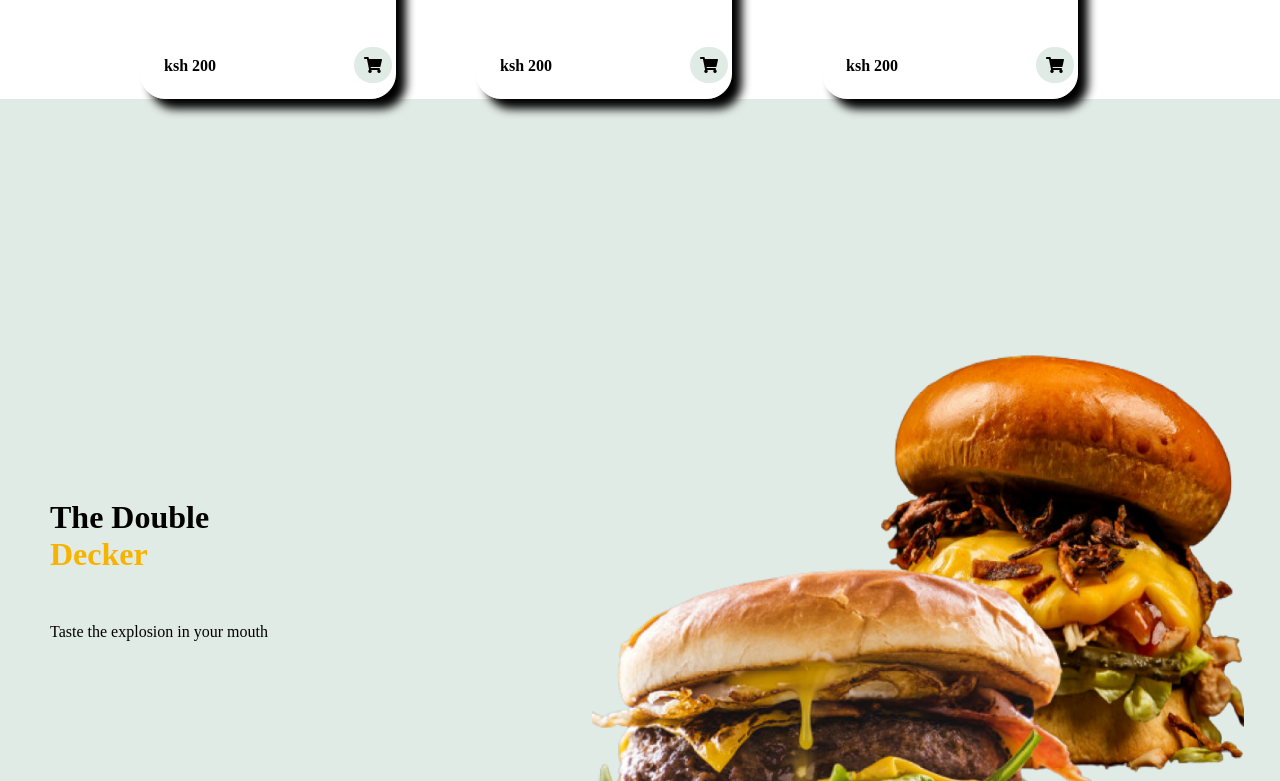
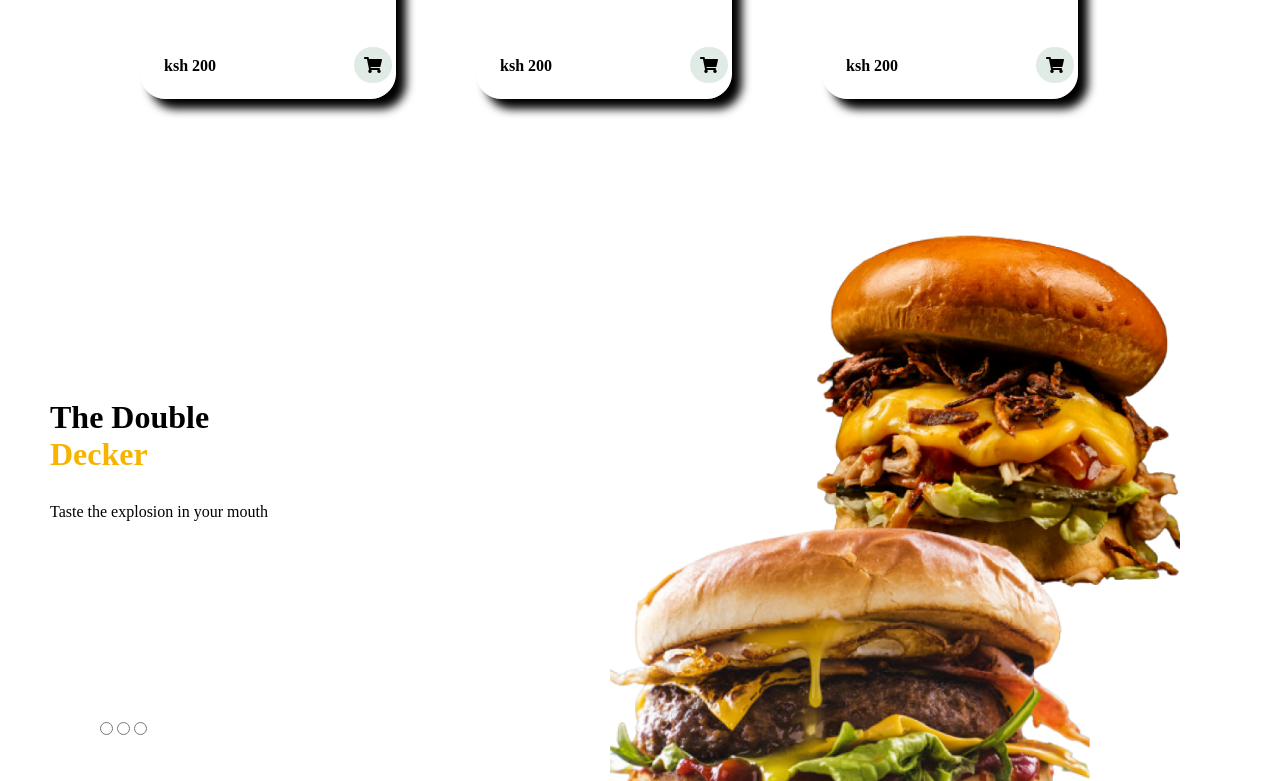
Before and after one commit to juliamwangi123/Burger-Palace, a plain HTML site: page index.html in a window 1280 px wide. Shown: the part 2711-3492 px from the top of the page. Drawn offline with Linux system fonts and the light colour scheme.

Commit message:
change sction 4 use position for overlapping

```diff
--- a/css/style.css
+++ b/css/style.css
@@ -150,13 +150,8 @@ a:link {
 
 }
 
-/*dividing the section after header in two columns*/
-.section1-content {
-
-    column-count: 2;
 
 
-}
 
 /*section 2 starts here*/
 
@@ -196,6 +191,10 @@ margin: 10px;
 
 
 
+    }
+
+    .box2 h3{
+        margin-top: 40px;
     }
 
 .box3{
@@ -258,7 +257,7 @@ margin: 10px;
             font-size: 50px;
             color:#F6B400;
             margin-top: 20px;
-            margin-left: 100px;
+            margin-left: 120px;
             margin-top: 40px;
         }
 
@@ -463,69 +462,55 @@ margin: 10px;
 
 }
 
-.section4 {
-
-    background-color: #E1EBE6;
+#section4{
+    height: 100vh;
+    display: flex;
+    position: relative;
+    flex-direction: row;
+    align-content: center;
     clear: both;
-    height: 1000px;
 
 }
 
-.overlapping-img {
-    display: grid;
-    position: relative;
-    padding: 100px 30px;
-
-    grid-template-columns: repeat(12, 1fr);
+.col-left{
+    width: 50%;
 
 }
 
-.image-stuck-on-top {
+.col-right{
 
-    grid-column: 1 / spans 8;
-    grid-row: 1;
-    padding-top: 20%;
-    z-index: 1;
+    width:50%;
 
 }
 
-.overlapping-img img {
+.col-right  img{
+    height: 500px;
     width: 500px;
-    height: 500px;
-    display: block;
+    object-fit: contain;
+    position: absolute;
+
 
 }
 
-.image-stuck-on-bottom {
-    grid-column: 4 / -1;
-    grid-row: 1;
+.decker-one{
+    right: 100px;
+    top:50px;
 }
 
-.overlap {
-    padding: 100px 50px;
-    width: 100%;
-    margin: 0 auto;
-    max-width: 900px;
-    float: right;
-    width: 60%;
+.decker-two{
+
+    left:600px;
+    bottom:20px;
 }
-
-.left-section {
-    padding: 100px 50px;
-    width: 100%;
-    margin: 0 auto;
-    max-width: 900px;
-    float: left;
-    width: 30%;
-}
-
-.left-section h3 {
+.col-left h3 {
     margin-top: 300px;
     font-size: 32px;
+    margin-left: 50px;
 }
 
 .taste {
-    margin-top: 50px;
+    margin-top: 30px;
+    margin-left: 50px;
 
 }
 
@@ -535,6 +520,10 @@ margin: 10px;
     float: left;
 
 }
+
+
+
+
 
 .section5 {
     background-color: #F6B400;
--- a/index.html
+++ b/index.html
@@ -249,8 +249,8 @@
 </div>
 
     <!--section 4-->
-    <div class="section4">
-        <div class="left-section">
+    <div id="section4">
+        <div class="col-left">
             <h3>The Double <br><span>Decker</span></h3>
 
             <p class="taste">Taste the explosion in your mouth</p>
@@ -262,22 +262,14 @@
                   <input type="radio">
                   <input type="radio">
 
-              </div>
-
         </div>
 
-        <div class="overlap">
-       <div class="overlapping-img">
-            <div class="image-stuck-on-top">
-                <img src="./images/double-check1.png"  alt="">
-            </div>
-            <div class="image-stuck-on-bottom">
-                <img src="./images/double-check2.png" alt="">
-            </div>
+        <div class="col-right">
 
-       </div>
-         </div>
-
+            <img class="decker-one" src="/images/double-check2.png" alt="image-two">
+            <img  class= decker-two src="/images/double-check1.png" alt="image-one">
+        </div>
+    </div>
     </div>
 
 
```
